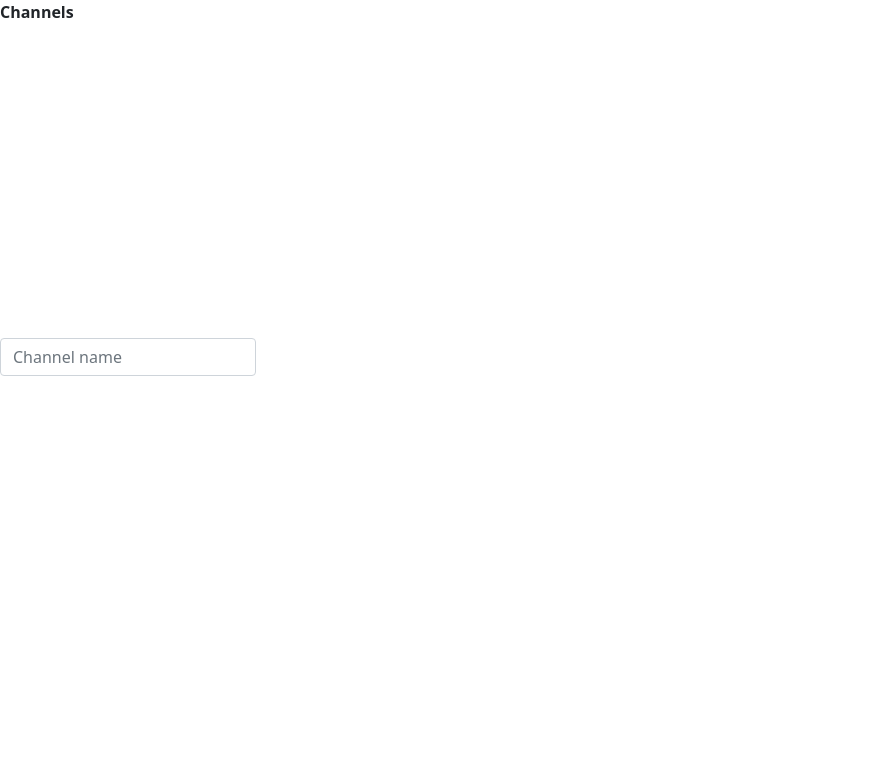
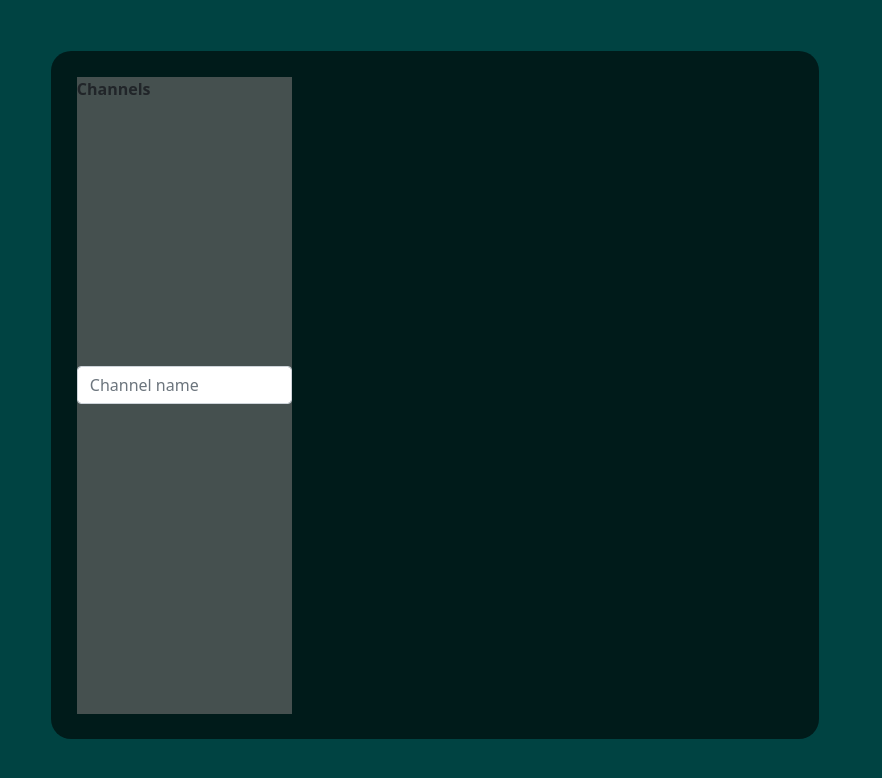
Before and after one commit to descholar-ceo/realtime-go-frontend, a React app: page / in a window 1280 px wide. Shown: the top 778 px of the page, without its empty margins (0-882 px from the left). Built offline with nearby package versions, Linux system fonts and the light colour scheme.

Commit message:
Custom styles

```diff
--- a/app.css
+++ b/app.css
@@ -1,12 +1,22 @@
+body{
+  margin: 0;
+  background: rgba(0, 67, 66);
+}
 .app{
   display:flex;
   flex-direction: row;
   flex-wrap: nowrap;
-  height: 100vh;
+  height: 86vh;
   font-size: 16px;
+  width: 60vw;
+  background: rgba(0, 0, 0, 0.6);
+  padding: 2%;
+  border-radius: 20px;
+  margin: 4% 40% 4% 4%;
 }
 .nav{
-  flex-basis: 20%;
+  flex-basis: 30%;
+  background: rgba(116, 116, 116, 0.6);
 }
 
 .messages-container{
@@ -15,7 +25,7 @@
   height: 100vh;
 }
 .support, .users{
-  height: 50vh;
+  height: 43vh;
   margin-bottom: 0;
 }
 .channels, .users, .messages{
```
